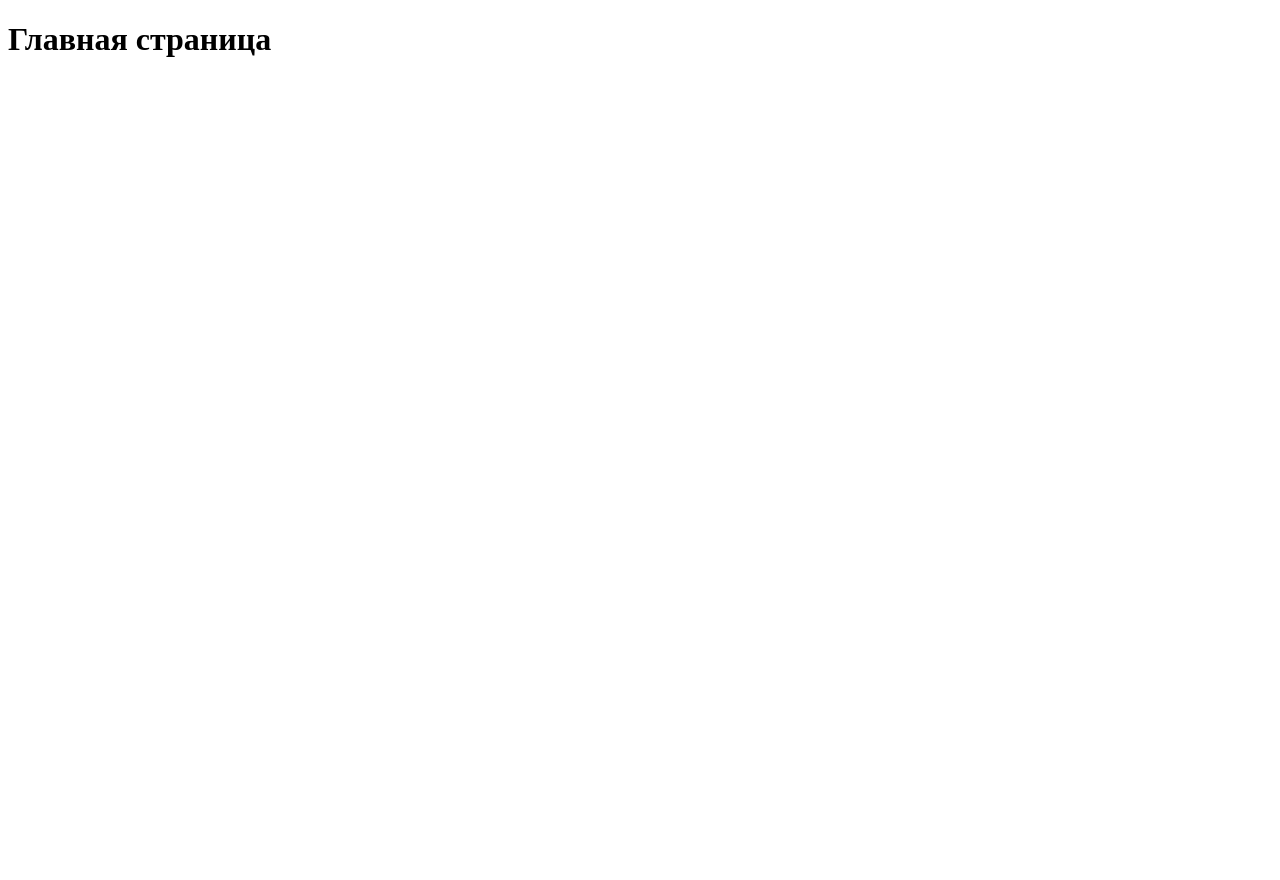
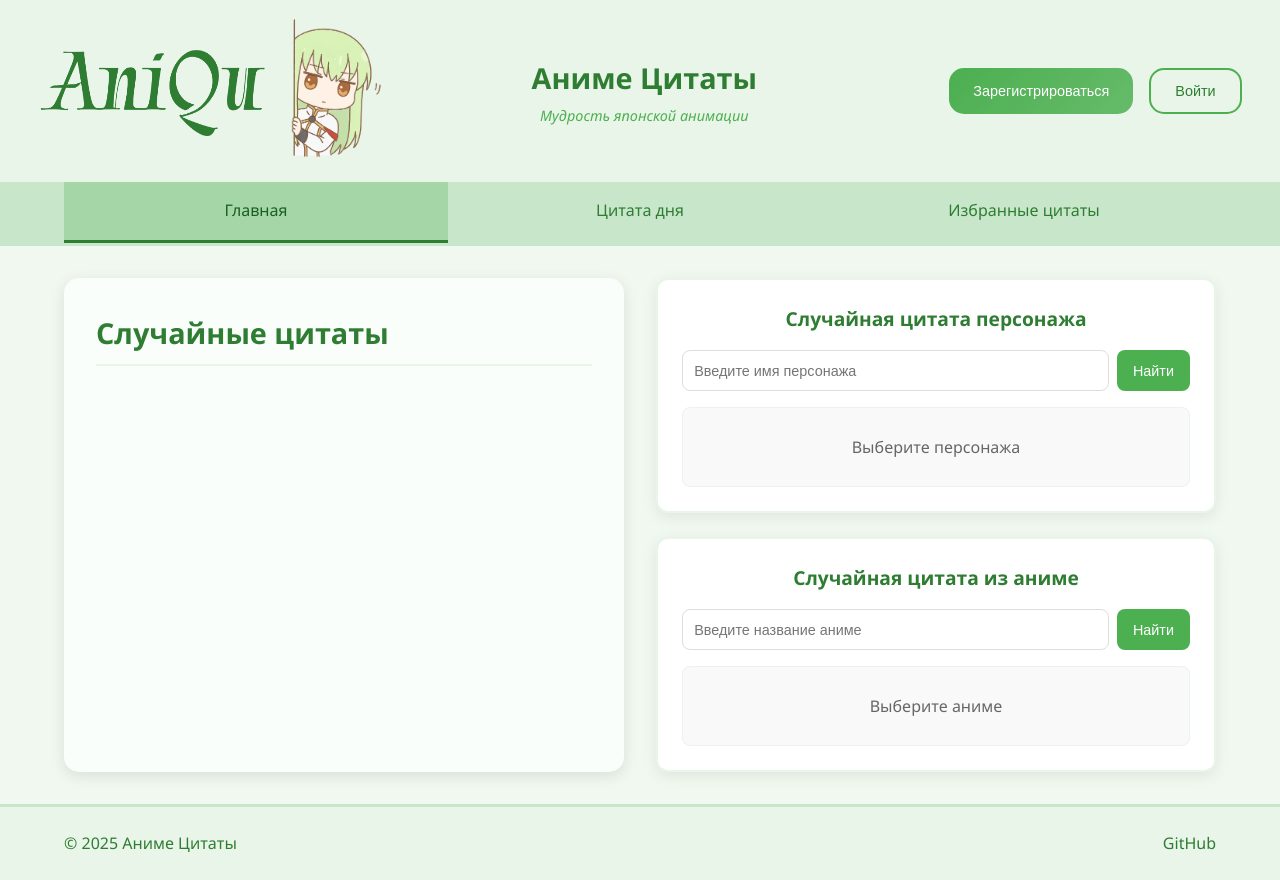
Before and after one commit to bebebubu228/anime-quotes-app, a Flask app: page / in a window 1280 px wide. Before the commit the page is almost empty. Before the commit the page ends 57 px from the top, so only its background shows below. Run offline with Flask 3, Linux system fonts and the light colour scheme; parts of the project's set-up code (start-up, migrations or seed data) failed here and were passed over.

Commit message:
добавлена структура сайта

```diff
--- a/templates/index.html
+++ b/templates/index.html
@@ -3,9 +3,95 @@
 <head>
     <meta charset="UTF-8">
     <meta name="viewport" content="width=device-width, initial-scale=1.0">
-    <title>Main page</title>
+    <title>Аниме Цитаты - Главная</title>
+    <link rel="stylesheet" href="../static/style.css">
 </head>
 <body>
-    <h1>Главная страница</h1>
+    <header class="main-header">
+    <div class="header-top">
+        <div class="logo-section">
+            <img src="../images/logo1.2.png" alt="Лого" width="230" height="100">
+            <img src="../images/chibi1.2.png" alt="Лого" width="100" height="150">
+        </div>
+        <div class="slogan-container">
+            <div class="slogan">
+                <h1>Аниме Цитаты</h1>
+                <p>Мудрость японской анимации</p>
+            </div>
+        </div>
+        <div class="auth-buttons">
+            <button class="auth-btn register-btn" id="registerBtn">Зарегистрироваться</button>
+            <button class="auth-btn login-btn" id="loginBtn">Войти</button>
+        </div>
+    </div>
+        <nav class="main-nav">
+            <ul class="nav-menu">
+                <li class="nav-item"><a href="index.html" class="nav-link active">Главная</a></li>
+                <li class="nav-item"><a href="#" class="nav-link" id="quoteOfDayLink">Цитата дня</a></li>
+                <li class="nav-item"><a href="#" class="nav-link" id="favoritesLink">Избранные цитаты</a></li>
+            </ul>
+        </nav>
+    </header>
+    <main class="main-content">
+        <div class="content-wrapper">
+            <section class="quotes-section">
+                <h2 id="pageTitle">Случайные цитаты</h2>
+                <div class="quotes-list" id="quotesList">
+                    <!-- Цитаты будут загружаться здесь -->
+                </div>
+            </section>
+
+            <aside class="sidebar" id="sidebar">
+                <div class="sidebar-section">
+                    <h3>Случайная цитата персонажа</h3>
+                    <div class="search-box">
+                        <input type="text" id="characterSearch" placeholder="Введите имя персонажа">
+                        <button id="getCharacterQuote">Найти</button>
+                    </div>
+                    <div class="random-quote" id="characterQuoteResult">
+                        <p>Выберите персонажа</p>
+                    </div>
+                </div>
+
+                <div class="sidebar-section">
+                    <h3>Случайная цитата из аниме</h3>
+                    <div class="search-box">
+                        <input type="text" id="animeSearch" placeholder="Введите название аниме">
+                        <button id="getAnimeQuote">Найти</button>
+                    </div>
+                    <div class="random-quote" id="animeQuoteResult">
+                        <p>Выберите аниме</p>
+                    </div>
+                </div>
+            </aside>
+        </div>
+    </main>
+
+    <!-- Модальное окно регистрации -->
+    <div class="modal" id="authModal">
+        <div class="modal-content">
+            <span class="close-btn">&times;</span>
+            <h3 id="modalTitle">Зарегистрироваться</h3>
+            <form class="auth-form">
+                <input type="text" placeholder="Имя пользователя" required>
+                <input type="email" placeholder="Email" required>
+                <input type="password" placeholder="Пароль" required>
+                <input type="password" placeholder="Повторите пароль" required>
+                <button type="submit" class="submit-btn">Зарегистрироваться</button>
+            </form>
+            <div class="auth-switch">
+                <p>Уже есть аккаунт? <a href="#" id="switchToLogin">Войти</a></p>
+            </div>
+        </div>
+    </div>
+
+    <footer class="main-footer">
+        <div class="footer-content">
+            <p>&copy; <span id="currentYear">2025</span> Аниме Цитаты</p>
+            <a href="https://github.com/yourusername" target="_blank" class="github-link">GitHub</a>
+        </div>
+    </footer>
+
+    <script src="script.js"></script>
 </body>
 </html>
```
